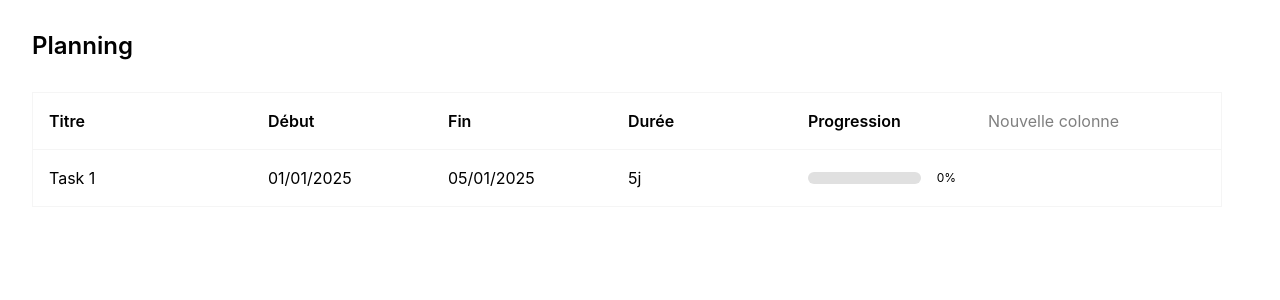
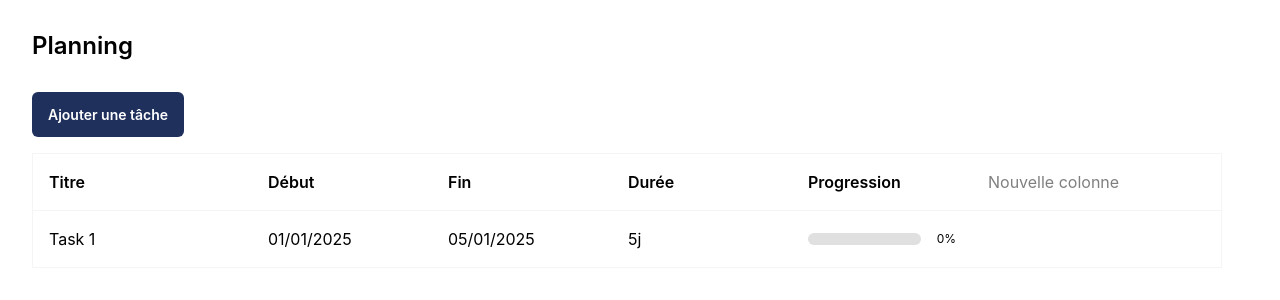
Before and after one commit to Joeil92/React-gantt, a React (Vite) app: page / in a window 1280 px wide. Shown: the top 300 px of the page. Built offline with nearby package versions, Linux system fonts and the light colour scheme.

Commit message:
Add toolbar and create task button

```diff
--- /dev/null
+++ b/src/features/gantt/toolbar/Toolbar.ui.tsx
@@ -0,0 +1,19 @@
+import type { Task } from '../../../entities/task/task.types'
+import { createTask } from '../../../shared/api/api.service'
+import { Button } from '../../../shared/ui/button/Button.ui'
+
+type ToolbarProps = {
+  onTasksChange: React.Dispatch<React.SetStateAction<Task[]>>
+}
+export function Toolbar({ onTasksChange }: ToolbarProps) {
+  const onCreateTask = () => {
+    const task = createTask()
+    onTasksChange((tasks) => [...tasks, task])
+  }
+
+  return (
+    <div className="mb-4">
+      <Button onClick={onCreateTask}>Ajouter une tâche</Button>
+    </div>
+  )
+}
--- a/src/shared/api/api.service.ts
+++ b/src/shared/api/api.service.ts
@@ -1,20 +1,18 @@
-import { taskDtoSchema } from './api.contracts'
-import type { TaskDto } from './api.types'
 import { v4 as uuidv4 } from 'uuid'
 import tasks from '../../entities/task/task.api'
 import ganttHeaders from '../../entities/gantt-header/gantt-header.api'
+import type { Task } from '../../entities/task/task.types'
 
-export function createTask(taskDto: TaskDto) {
+export function createTask(): Task {
   const uuid = uuidv4()
-  const data = taskDtoSchema.parse(taskDto)
-  tasks.push({
-    id: uuid,
-    ...data,
-  })
 
   return {
     id: uuid,
-    ...data,
+    title: 'Nouvelle tâche',
+    startDate: new Date(),
+    endDate: new Date(),
+    progression: 0,
+    color: '#000000',
   }
 }
 
--- /dev/null
+++ b/src/shared/ui/button/Button.ui.tsx
@@ -0,0 +1,85 @@
+import { cva, type VariantProps } from 'class-variance-authority'
+import { type ButtonHTMLAttributes } from 'react'
+
+const button = cva('px-4 py-3 rounded-md text-[14px] font-semibold', {
+  variants: {
+    variant: {
+      primary: 'bg-primary-500 text-white',
+      'primary-outline':
+        'bg-transparent text-primary-500 border border-primary-500',
+      success: 'bg-success-500 text-white',
+      'success-outline':
+        'bg-transparent text-success-500 border border-success-500',
+      warning: 'bg-warning-500 text-white',
+      'warning-outline':
+        'bg-transparent text-warning-500 border border-warning-500',
+      info: 'bg-info-500 text-white',
+      'info-outline': 'bg-transparent text-info-500 border border-info-500',
+      danger: 'bg-danger-500 text-white',
+      'danger-outline':
+        'bg-transparent text-danger-500 border border-danger-500',
+    },
+    disabled: {
+      true: 'cursor-not-allowed opacity-50',
+      false: null,
+    },
+  },
+  defaultVariants: {
+    variant: 'primary',
+    disabled: false,
+  },
+  compoundVariants: [
+    {
+      variant: ['primary', 'primary-outline'],
+      disabled: false,
+      className:
+        'cursor-pointer hover:bg-primary-600 active:bg-primary-800 hover:text-white',
+    },
+    {
+      variant: ['success', 'success-outline'],
+      disabled: false,
+      className:
+        'cursor-pointer hover:bg-success-600 active:bg-success-800 hover:text-white',
+    },
+    {
+      variant: ['warning', 'warning-outline'],
+      disabled: false,
+      className:
+        'cursor-pointer hover:bg-warning-600 active:bg-warning-800 hover:text-white',
+    },
+    {
+      variant: ['info', 'info-outline'],
+      disabled: false,
+      className:
+        'cursor-pointer hover:bg-info-600 active:bg-info-800 hover:text-white',
+    },
+    {
+      variant: ['danger', 'danger-outline'],
+      disabled: false,
+      className:
+        'cursor-pointer hover:bg-danger-600 active:bg-danger-800 hover:text-white',
+    },
+  ],
+})
+
+export interface ButtonProps
+  extends Omit<ButtonHTMLAttributes<HTMLButtonElement>, 'disabled'>,
+    VariantProps<typeof button> {}
+
+export function Button({
+  children,
+  variant,
+  disabled,
+  className,
+  ...props
+}: ButtonProps) {
+  return (
+    <button
+      className={button({ variant, disabled, className })}
+      disabled={!!disabled}
+      {...props}
+    >
+      {children}
+    </button>
+  )
+}
--- a/src/widgets/gantt-chart/Gantt-chart.tsx
+++ b/src/widgets/gantt-chart/Gantt-chart.tsx
@@ -18,6 +18,7 @@ import { useCallback, useState } from 'react'
 import { restrictToHorizontalAxis } from '@dnd-kit/modifiers'
 import { NewHeaderGantt } from '../../features/gantt/new-header-gantt/New-header-gantt'
 import { TaskCell } from '../../features/gantt/task-cell/Task-cell.ui'
+import { Toolbar } from '../../features/gantt/toolbar/Toolbar.ui'
 
 type GanttChartProps = {
   tasks: Task[]
@@ -29,20 +30,38 @@ export function GanttChart(props: GanttChartProps) {
 }
 
 function BaseGanttChart(props: GanttChartProps) {
+  const [tasks, setTasks] = useState(props.tasks)
+  const [headers, setHeaders] = useState(props.headers)
+
   return (
     <div>
       <Typography tag={'h5'} className="mb-8">
         Planning
       </Typography>
-      <TableGanttChart tasks={props.tasks} headers={props.headers} />
+      <Toolbar onTasksChange={setTasks} />
+      <TableGanttChart
+        tasks={tasks}
+        headers={headers}
+        onTasksChange={setTasks}
+        onHeadersChange={setHeaders}
+      />
     </div>
   )
 }
 
-function TableGanttChart(props: GanttChartProps) {
+type TableGanttChartProps = {
+  tasks: Task[]
+  headers: GanttHeader[]
+  onTasksChange: React.Dispatch<React.SetStateAction<Task[]>>
+  onHeadersChange: React.Dispatch<React.SetStateAction<GanttHeader[]>>
+}
+function TableGanttChart({
+  tasks,
+  headers,
+  onTasksChange,
+  onHeadersChange,
+}: TableGanttChartProps) {
   const [isResizing, setIsResizing] = useState(false)
-  const [tasks, setTasks] = useState(props.tasks)
-  const [headers, setHeaders] = useState(props.headers)
   const sensors = useSensors(
     useSensor(MouseSensor, {
       activationConstraint: {
@@ -55,7 +74,7 @@ function TableGanttChart(props: GanttChartProps) {
     const { active, over } = event
 
     if (over && active.id !== over.id) {
-      setHeaders((headers) => {
+      onHeadersChange((headers) => {
         const oldIndex = headers.findIndex(
           (header) => header.field === active.id
         )
@@ -88,12 +107,12 @@ function TableGanttChart(props: GanttChartProps) {
                   headers={headers}
                   isResizing={isResizing}
                   onResizingChange={setIsResizing}
-                  onHeadersChange={setHeaders}
+                  onHeadersChange={onHeadersChange}
                 />
               ) : null
             )}
           </SortableContext>
-          <NewHeaderGantt headers={headers} onHeadersChange={setHeaders} />
+          <NewHeaderGantt headers={headers} onHeadersChange={onHeadersChange} />
         </DndContext>
       </div>
       {/* Tasks */}
@@ -104,7 +123,7 @@ function TableGanttChart(props: GanttChartProps) {
             headers={headers.filter((h) => h.isVisible)}
             task={task}
             tasks={tasks}
-            onTasksChange={setTasks}
+            onTasksChange={onTasksChange}
           />
         ))}
       </div>
```
Also changed, not shown: 1 other file (tests, documents, lock files or other folders).
